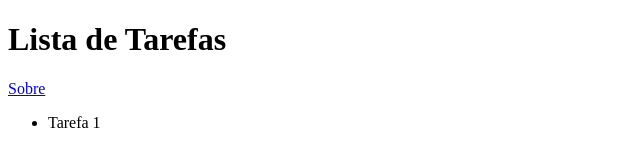
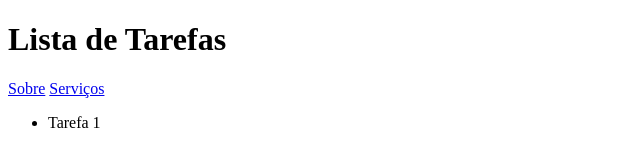
Before and after one commit to Pilintra/Projeto-Ebac-Git-e-GitHub, a plain HTML site: page index.html in a window 1280 px wide. Shown: the full height of the page, 0-640 px from the left. Drawn offline with Linux system fonts and the light colour scheme.

Commit message:
Criando menu de serviços

```diff
--- a/index.html
+++ b/index.html
@@ -11,6 +11,7 @@
 
       <nav>
         <a href="sobre.html">Sobre</a>
+        <a href="serviços">Serviços</a>
       </nav>
     </header>
 
```
